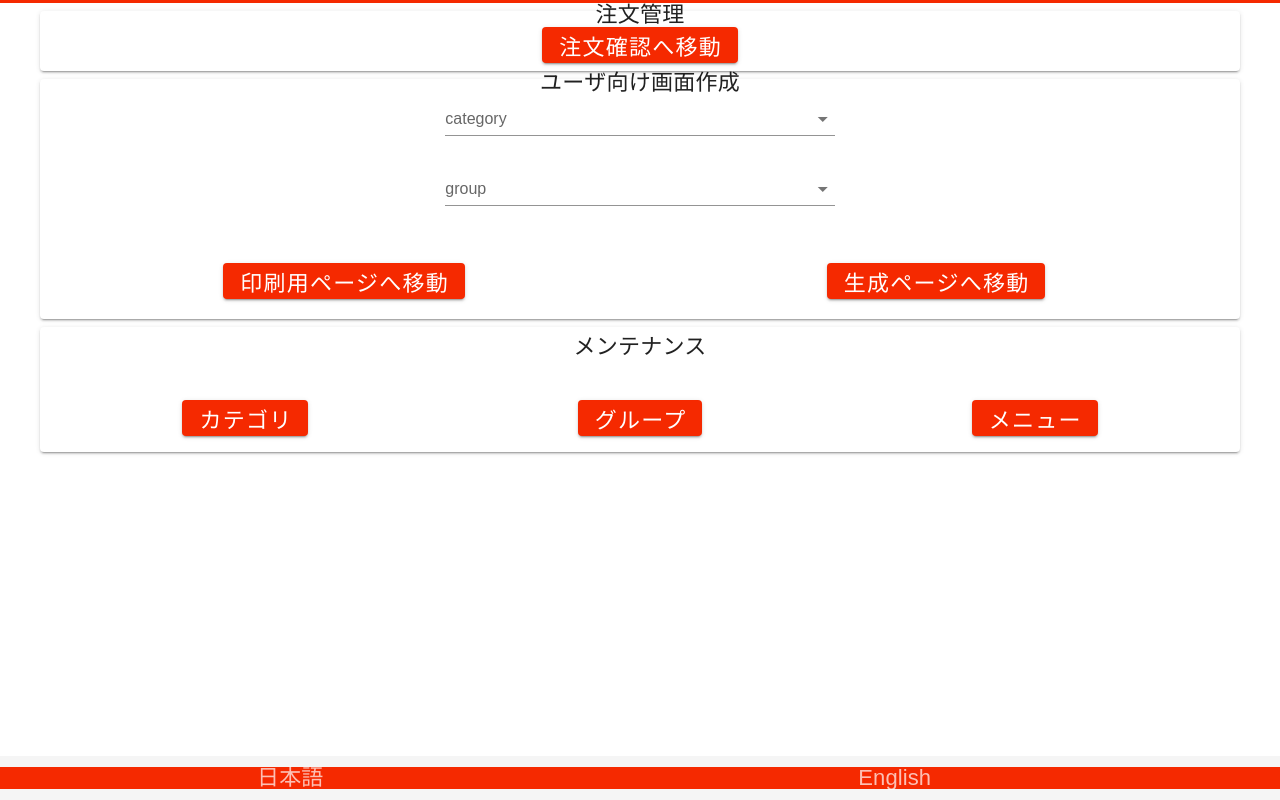
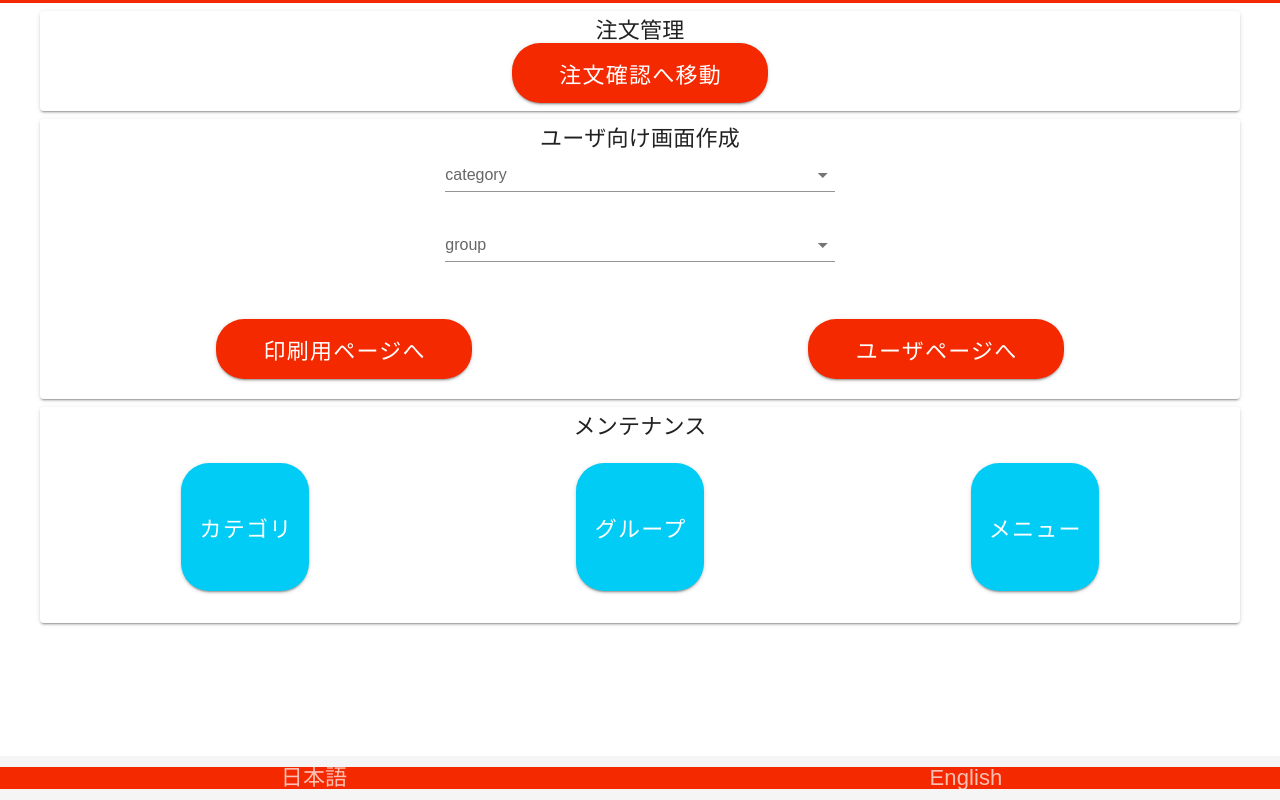
Before and after one commit to kotaro-okamoto/order-system-app, a Vue app: page / in a window 1280 px wide. Built offline with nearby package versions, Linux system fonts and the light colour scheme; no server answers; the database is empty.

Commit message:
20200728

```diff
--- a/src/components/CommonFooter.vue
+++ b/src/components/CommonFooter.vue
@@ -1,12 +1,12 @@
 <template>
   <v-card flat tile width="100%" class="text-center" color="#F52900" dark>
     <v-card-text class="ma-0 pa-0">
-      <v-container class="ma-0 pa-0">
+      <v-container class="ma-0 pa-0" fluid>
         <v-row>
-          <v-col col="6">
+          <v-col cols="6">
             <label class="label-ja" @click="changeLocale('ja')">日本語</label>
           </v-col>
-          <v-col col="6">
+          <v-col cols="6">
             <label class="label-en" @click="changeLocale('en')">English</label>
           </v-col>
         </v-row>
--- a/src/components/Order.vue
+++ b/src/components/Order.vue
@@ -38,22 +38,30 @@
         </v-tab-item>
       </v-tabs-items>
     </div>
-    <v-btn color="#F52900" dark @click="
-switchDrawerShow()" class="mt-5">{{$t("Check")}}</v-btn>
     <label class="other" for="chk"></label>
     <div class="content">
       <div class="drawer-header">
         <div class="div-drawer-continue-btn">
           <v-btn
             color="#00BF4C"
+            height="50px"
+            width="8rem"
+            rounded
             dark
             @click="
 deleteZeroItem(); switchDrawerShow()"
           >{{$t("Continue")}}</v-btn>
         </div>
         <div class="div-drawer-send-btn">
-          <v-btn color="#F52900" dark @click="
-sendOrder">{{$t("Order")}}</v-btn>
+          <v-btn
+            color="#F52900"
+            height="50px"
+            width="8rem"
+            rounded
+            dark
+            @click="
+sendOrder"
+          >{{$t("Order")}}</v-btn>
         </div>
       </div>
       <div class="menu">
@@ -81,7 +89,22 @@ sendOrder">{{$t("Order")}}</v-btn>
         </div>
       </div>
     </div>
-    <v-footer app padless height="44px">
+    <v-footer app padless min-height="44px" color="white">
+      <v-container fluid class="ma-0 pa-0" v-if="!isSelectedMenusEmpty">
+        <v-row>
+          <v-col cols="12" class="my-2 mx-0 pa-0">
+            <v-btn
+              height="60px"
+              width="16rem"
+              color="#00BF4C"
+              rounded
+              dark
+              @click="switchDrawerShow()"
+              class="ma-0 pa-0"
+            >{{$t("Check")}}</v-btn>
+          </v-col>
+        </v-row>
+      </v-container>
       <CommonFooter />
     </v-footer>
   </div>
@@ -109,6 +132,7 @@ export default {
       isDrawerShow: false,
       active: "",
       isOrderComplete: false,
+      isSelectedMenusEmpty: true,
       mixins: [utilsMixin],
       completeSnackShow: false,
       touchingSnackShow: false,
@@ -222,6 +246,15 @@ export default {
     },
     group: function() {
       return this.$route.query.group;
+    }
+  },
+  watch: {
+    SelectedMenus: function() {
+      if (this.SelectedMenus.length > 0) {
+        this.isSelectedMenusEmpty = false;
+      } else {
+        this.isSelectedMenusEmpty = true;
+      }
     }
   }
 };
--- a/src/components/Top.vue
+++ b/src/components/Top.vue
@@ -3,7 +3,7 @@
     <v-app-bar app color="#F52900" dense height="3px" flat></v-app-bar>
     <div>
       <v-card class="pa-0 my-2 mx-10">
-        <v-card-title class="pa-0 ma-0">
+        <v-card-title class="pt-4 pb-0 px-0 ma-0">
           <v-row justify="center">
             <v-col cols="12" sm="6" md="4" class="pa-0 ma-0">
               <span>{{$t("OrderManage")}}</span>
@@ -14,7 +14,15 @@
           <v-container>
             <v-row justify="center">
               <v-col cols="12" sm="6" md="4" class="pa-0 ma-0">
-                <v-btn color="#F52900" dark to="/orderSheet" target="_blank">{{$t("OrderHistory")}}</v-btn>
+                <v-btn
+                  height="60px"
+                  width="16rem"
+                  color="#F52900"
+                  rounded
+                  dark
+                  to="/orderSheet"
+                  target="_blank"
+                >{{$t("OrderHistory")}}</v-btn>
               </v-col>
             </v-row>
           </v-container>
@@ -23,7 +31,7 @@
     </div>
     <div>
       <v-card class="pa-0 my-2 mx-10">
-        <v-card-title class="pa-0 ma-0">
+        <v-card-title class="pt-4 pb-0 px-0 ma-0">
           <v-row justify="center">
             <v-col cols="12" sm="6" md="4" class="pa-0 ma-0">
               <span>{{$t("CreateForUser")}}</span>
@@ -66,7 +74,10 @@
             <v-row justify="center">
               <v-col cols="12" xs="12" sm="6" md="6" lg="6" xl="6" class="pa-0 mx-0 my-3">
                 <v-btn
+                  height="60px"
+                  width="16rem"
                   color="#F52900"
+                  rounded
                   dark
                   :to="{name: 'qrPrint',
                     query: {
@@ -78,7 +89,10 @@
               </v-col>
               <v-col cols="12" xs="12" sm="6" md="6" lg="6" xl="6" class="pa-0 mx-0 my-3">
                 <v-btn
+                  height="60px"
+                  width="16rem"
                   color="#F52900"
+                  rounded
                   dark
                   target="_blank"
                   :to="{name: 'order',
@@ -86,7 +100,7 @@
                     category: this.selectedCategory.name,
                     group: this.selectedGroup.groupName
                   }}"
-                >{{$t("OrderPage")}}</v-btn>
+                >{{$t("UserPage")}}</v-btn>
               </v-col>
             </v-row>
           </v-container>
@@ -95,7 +109,7 @@
     </div>
     <div>
       <v-card class="my-2 mx-10">
-        <v-card-title>
+        <v-card-title class="pt-4 pb-0 px-0 ma-0">
           <v-row justify="center">
             <v-col cols="12" sm="6" md="4" class="pa-0 ma-0">
               <span>{{$t("Maintenance")}}</span>
@@ -106,30 +120,40 @@
         <v-card-actions>
           <v-container>
             <v-row justify="center">
-              <v-col cols="12" xs="12" sm="4" md="4" lg="4" xl="4" class="pa-0 my-2 mx-0">
+              <v-col cols="6" xs="6" sm="4" md="4" lg="4" xl="4" class="pa-0 my-2 mx-0">
                 <v-btn
-                  color="#F52900"
+                  height="8rem"
+                  width="8rem"
+                  color="#00CCF5"
+                  rounded
                   dark
                   :to="{name: 'CategoryMaintenance'}"
                   target="_blank"
                 >{{$t("Category")}}</v-btn>
               </v-col>
-              <v-col cols="12" xs="12" sm="4" md="4" lg="4" xl="4" class="pa-0 my-2 mx-0">
+              <v-col cols="6" xs="6" sm="4" md="4" lg="4" xl="4" class="pa-0 my-2 mx-0">
                 <v-btn
-                  color="#F52900"
+                  height="8rem"
+                  width="8rem"
+                  color="#00CCF5"
+                  rounded
                   dark
                   :to="{name: 'GroupMaintenance'}"
                   target="_blank"
                 >{{$t("Group")}}</v-btn>
               </v-col>
-              <v-col cols="12" xs="12" sm="4" md="4" lg="4" xl="4" class="pa-0 my-2 mx-0">
+              <v-col cols="6" xs="6" sm="4" md="4" lg="4" xl="4" class="pa-0 my-2 mx-0">
                 <v-btn
-                  color="#F52900"
+                  height="8rem"
+                  width="8rem"
+                  color="#00CCF5"
+                  rounded
                   dark
                   :to="{name: 'MenuMaintenance'}"
                   target="_blank"
                 >{{$t("Menu")}}</v-btn>
               </v-col>
+              <v-col cols="6" xs="6" sm="4" md="4" lg="4" xl="4" class="pa-0 my-2 mx-0"></v-col>
             </v-row>
           </v-container>
         </v-card-actions>
--- a/src/components/lang/en.json
+++ b/src/components/lang/en.json
@@ -10,7 +10,7 @@
   "OrderHistory": "Order history",
   "CreateForUser": "Create for user",
   "PrintPage": "Print page",
-  "OrderPage": "Order page",
+  "UserPage": "User page",
   "Maintenance": "Maintenance",
   "Menu": "Menu",
   "Table": "Table",
--- a/src/components/lang/ja.json
+++ b/src/components/lang/ja.json
@@ -9,8 +9,8 @@
   "OrderManage": "注文管理",
   "OrderHistory": "注文確認へ移動",
   "CreateForUser": "ユーザ向け画面作成",
-  "PrintPage": "印刷用ページへ移動",
-  "OrderPage": "生成ページへ移動",
+  "PrintPage": "印刷用ページへ",
+  "UserPage": "ユーザページへ",
   "Maintenance": "メンテナンス",
   "Menu": "メニュー",
   "Table": "テーブル",
```
